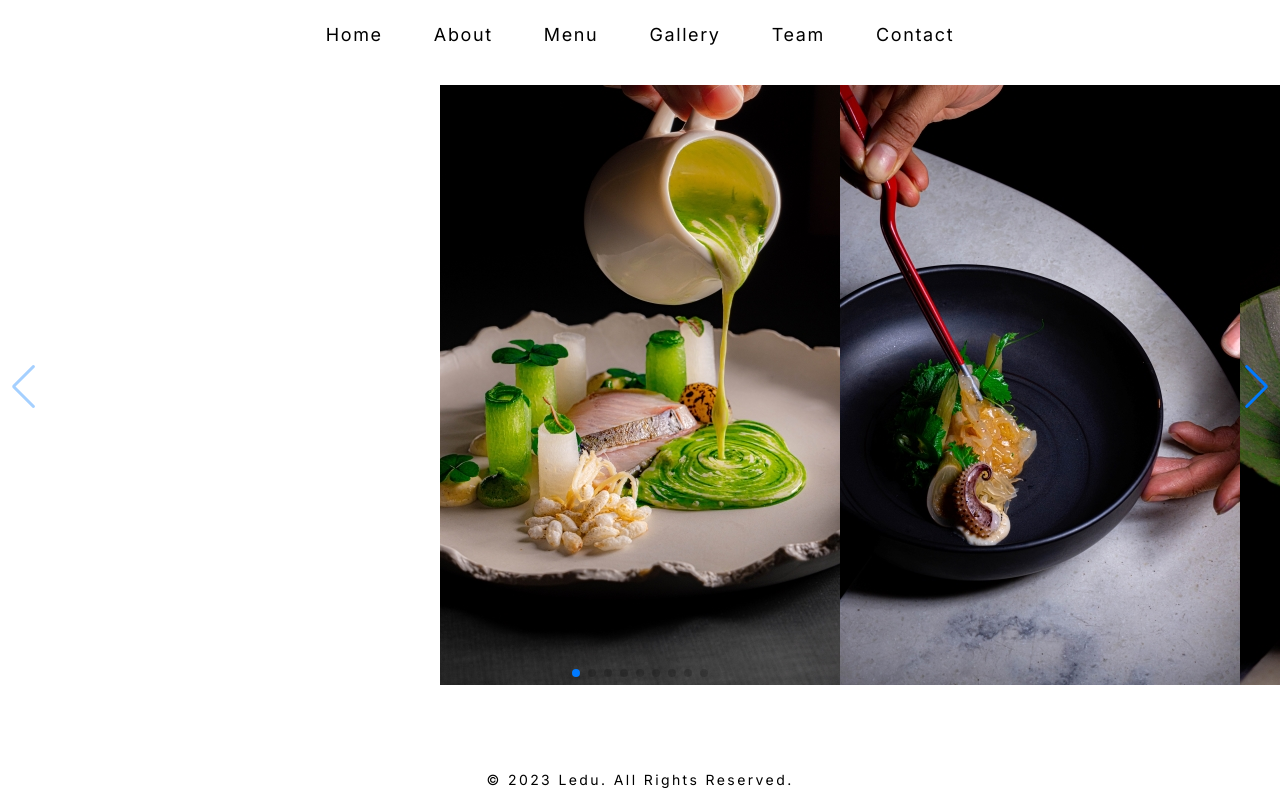
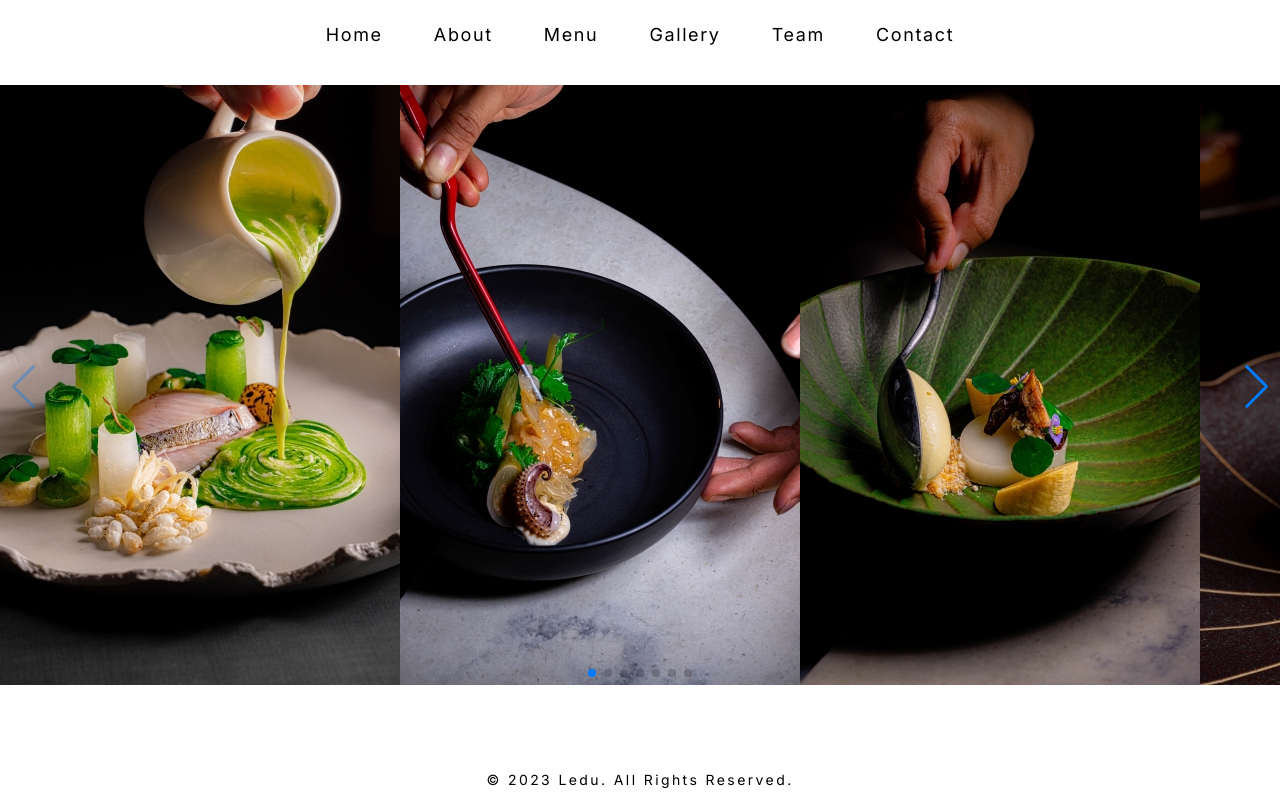
Before and after one commit to mopinator/Ledu, a React (Vite) app: page /gallery in a window 1280 px wide. Built offline with nearby package versions, Linux system fonts and the light colour scheme.

Commit message:
changed view ports

```diff
--- a/src/pages/Gallery/Gallery.jsx
+++ b/src/pages/Gallery/Gallery.jsx
@@ -20,7 +20,7 @@ export default function Gallery() {
 						slidesPerView={"auto"}
 						grabCursor={true}
 						// loop={true}
-						centeredSlides={true}
+						// centeredSlides={true}
 						pagination={{ clickable: true }}
 						navigation={{ clickable: true }}
 						// coverflowEffect={{
```
